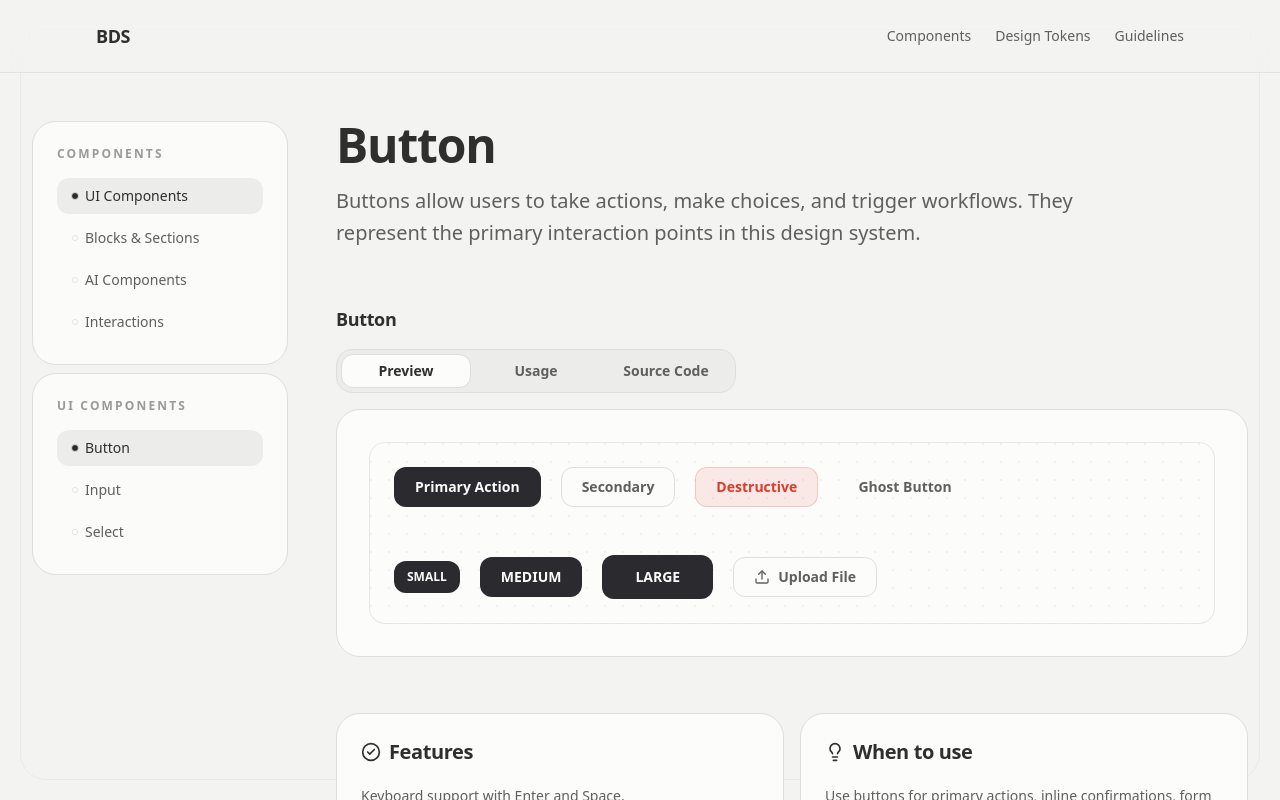
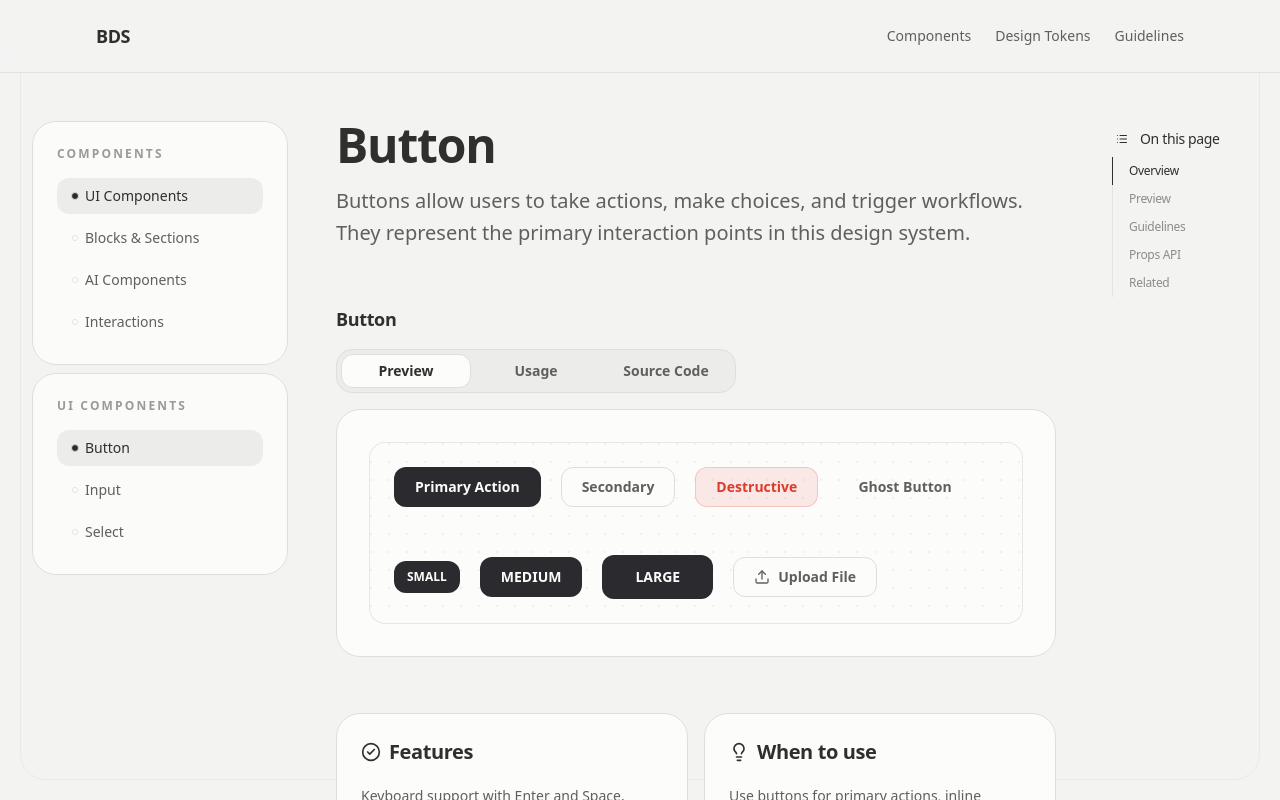
Before and after one commit to nurulid/basic-design-system, a Next.js app: page /components/ui/button in a window 1280 px wide. Shown: the top 800 px of the page. Built offline with nearby package versions, Linux system fonts and the light colour scheme.

Commit message:
feat: add DocNavigation component and update layout structure for documentation sections

```diff
--- a/app/components/layout.tsx
+++ b/app/components/layout.tsx
@@ -7,7 +7,7 @@ import React from "react";
 export default function layout({ children }: { children: React.ReactNode }) {
   return (
     <SidebarLayout>
-      <div className="space-y-2">
+      <div className="space-y-2 sticky top-28 self-start">
         <SidebarNavigation title="components" items={componentsNavigation} />
         <ContextualComponentsSidebar />
       </div>
--- /dev/null
+++ b/app/components/ui/[slug]/layout.tsx
@@ -0,0 +1,12 @@
+import { DocNavigation } from "@/components/blocks/DocNavigation";
+import { componentDocsSection } from "@/lib/constants";
+import React from "react";
+
+export default function Layout({ children }: { children: React.ReactNode }) {
+  return (
+    <section className="flex flex-col gap-10 xl:flex-row xl:items-start xl:gap-12">
+      <div className="min-w-0 flex-1">{children}</div>
+      <DocNavigation items={componentDocsSection} />
+    </section>
+  );
+}
--- /dev/null
+++ b/components/blocks/DocNavigation.tsx
@@ -0,0 +1,152 @@
+"use client";
+
+import * as React from "react";
+import { List } from "lucide-react";
+import { cn } from "@/lib/utils";
+
+type DocNavigationItem = {
+  label: string;
+  href: string;
+};
+
+type DocNavigationProps = {
+  title?: string;
+  items: DocNavigationItem[];
+  className?: string;
+};
+
+type NormalizedDocNavigationItem = {
+  key: string;
+  label: string;
+  href: string;
+  sectionId: string;
+};
+
+function normalizeItem(
+  item: DocNavigationItem,
+  index: number,
+): NormalizedDocNavigationItem | null {
+  if (!item.href.startsWith("#")) {
+    return null;
+  }
+
+  return {
+    key: item.href || `${item.label}-${index}`,
+    label: item.label,
+    href: item.href,
+    sectionId: item.href.replace("#", ""),
+  };
+}
+
+export function DocNavigation({
+  title = "On this page",
+  items,
+  className,
+}: DocNavigationProps) {
+  const normalizedItems = React.useMemo(
+    () =>
+      items
+        .map((item, index) => normalizeItem(item, index))
+        .filter((item): item is NormalizedDocNavigationItem => item !== null),
+    [items],
+  );
+  const [activeId, setActiveId] = React.useState(
+    normalizedItems[0]?.sectionId ?? "",
+  );
+
+  React.useEffect(() => {
+    setActiveId(normalizedItems[0]?.sectionId ?? "");
+  }, [normalizedItems]);
+
+  React.useEffect(() => {
+    if (!normalizedItems.length) {
+      return;
+    }
+
+    const handleHashChange = () => {
+      const hash = window.location.hash.replace("#", "");
+      if (hash && normalizedItems.some((item) => item.sectionId === hash)) {
+        setActiveId(hash);
+      }
+    };
+
+    handleHashChange();
+
+    const observer = new IntersectionObserver(
+      (entries) => {
+        const visibleEntries = entries
+          .filter((entry) => entry.isIntersecting)
+          .sort((a, b) => b.intersectionRatio - a.intersectionRatio);
+
+        if (!visibleEntries.length) {
+          return;
+        }
+
+        const nextActiveId = visibleEntries[0].target.id;
+        setActiveId((current) =>
+          current === nextActiveId ? current : nextActiveId,
+        );
+      },
+      {
+        rootMargin: "-25% 0px -60% 0px",
+        threshold: [0.15, 0.35, 0.55],
+      },
+    );
+
+    const sections = normalizedItems
+      .map((item) => document.getElementById(item.sectionId))
+      .filter((section): section is HTMLElement => section !== null);
+
+    sections.forEach((section) => observer.observe(section));
+    window.addEventListener("hashchange", handleHashChange);
+
+    return () => {
+      observer.disconnect();
+      window.removeEventListener("hashchange", handleHashChange);
+    };
+  }, [normalizedItems]);
+
+  return (
+    <aside
+      className={cn(
+        "w-full shrink-0 self-start xl:w-36 sticky top-28",
+        className,
+      )}
+    >
+      <div className="rounded-3xl p-2 shadow-[--shadow-diffuse] backdrop-blur-sm space-y-2">
+        <div className="flex items-center gap-2 text-system-heading">
+          <span className="inline-flex p-1 items-center justify-center rounded-2xl">
+            <List className="size-3" aria-hidden="true" />
+          </span>
+          <h2 className="text-sm font-medium tracking-tight">{title}</h2>
+        </div>
+
+        <nav aria-label={title} className="">
+          <ul className="space-y-.5">
+            {normalizedItems.map((item) => {
+              const isActive = activeId === item.sectionId;
+
+              return (
+                <li key={item.key}>
+                  <a
+                    href={item.href}
+                    aria-current={isActive ? "location" : undefined}
+                    onClick={() => setActiveId(item.sectionId)}
+                    className={cn(
+                      "block text-xs font-medium leading-7 tracking-tight transition-colors duration-200 border-l border-system-border/80 pl-4",
+                      isActive
+                        ? "text-system-heading border-system-primary"
+                        : "text-system-text/70 hover:text-system-heading",
+                    )}
+                  >
+                    {item.label}
+                  </a>
+                </li>
+              );
+            })}
+          </ul>
+        </nav>
+      </div>
+    </aside>
+  );
+}
--- a/lib/constants.ts
+++ b/lib/constants.ts
@@ -17,7 +17,7 @@ export const componentsNavigation: SidebarNavigationItem[] = [
   { href: "/components/interactions", label: "Interactions" },
 ];
 
-const componentDocsSection: SidebarNavigationItem[] = [
+export const componentDocsSection: SidebarNavigationItem[] = [
   { label: "Overview", href: "#overview" },
   { label: "Preview", href: "#preview" },
   { label: "Guidelines", href: "#guidelines" },
```
